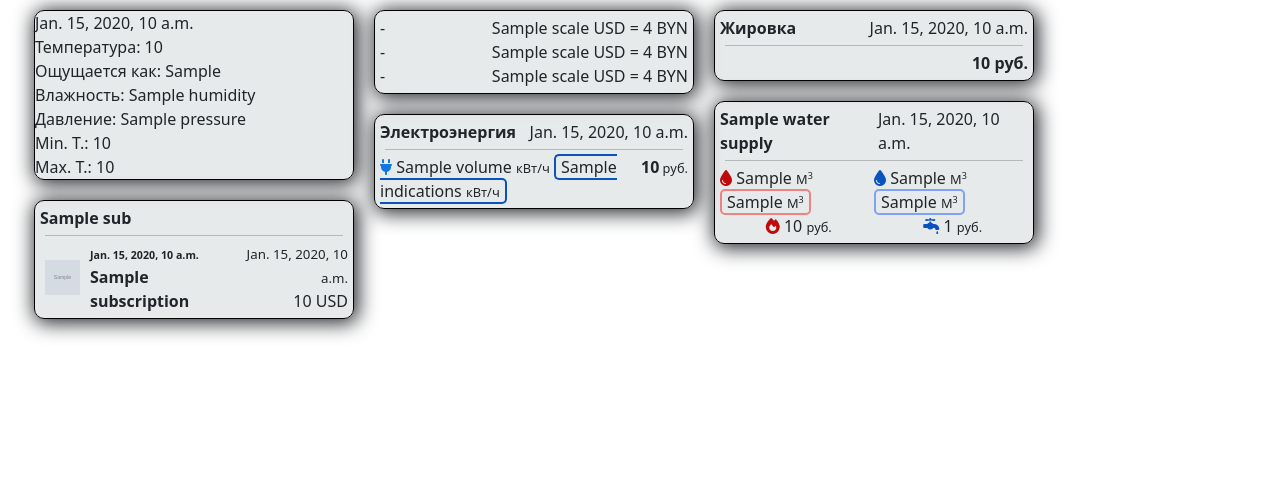
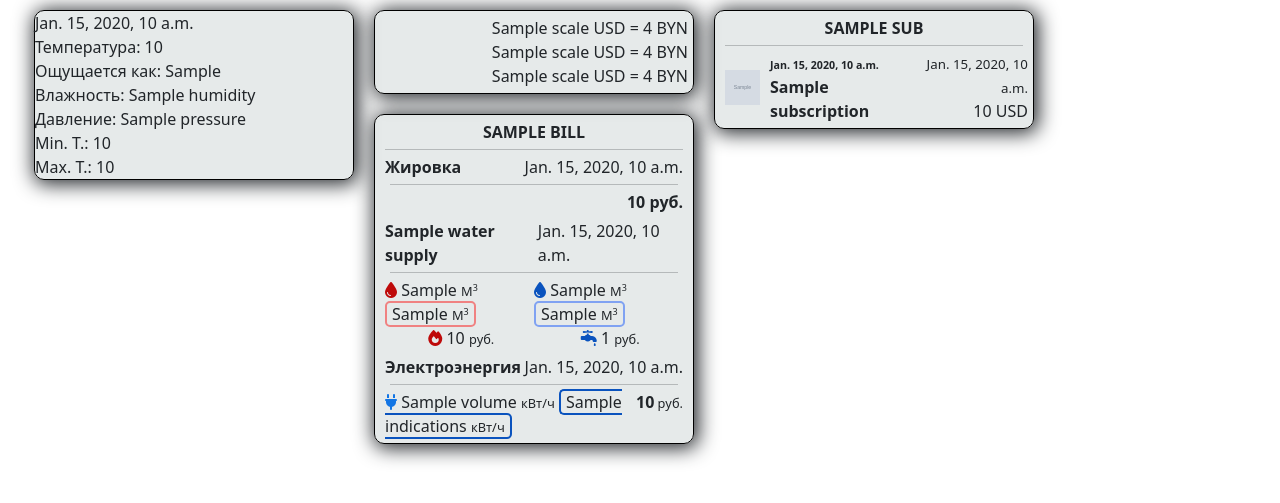
Before and after one commit to alexandrPushylo/hub, a Django app: template templates/dashboard.html in a window 1280 px wide. Shown: the top 503 px of the page. Run offline with Django 5.2, Linux system fonts and the light colour scheme; the template is opened without the code that fills it: most values are stand-ins (such as "Sample title", 1, 10 or a date in 2020); some libraries are stand-ins or nearby versions.

Commit message:
ref: dashboard

```diff
--- a/hub/utilites.py
+++ b/hub/utilites.py
@@ -240,5 +240,10 @@ def get_subs_data_for_dashboard() -> dict:
     for subs in subscriptions:
         subs.str_next_payment_date = SUB_S.get_str_next_payment_date(subs.next_payment_date)
         out['subscriptions'].append(subs)
+    return out
 
+def get_bills_data_for_dashboard() -> dict:
+    out = {
+        'title': 'Коммунальные платежи',
+    }
     return out
--- a/hub/views.py
+++ b/hub/views.py
@@ -23,6 +23,7 @@ def dashboard_view(request):
         'inf': U.get_inform_data(),
         'rate': U.get_current_currency_data(),
         'subs': U.get_subs_data_for_dashboard(),
+        'bills': U.get_bills_data_for_dashboard(),
     }
     return render(request, 'dashboard.html', out)
 
--- a/static_files/css/main.css
+++ b/static_files/css/main.css
@@ -30,7 +30,11 @@
 
 
 /*	Bills	*/
-.bills-card, .inform-card, .rate-card{
+/*.bills-card, */
+.inform-card,
+.rate-card,
+.subs_card,
+.bills_card{
 	width: var(--weight-card);
 	/*height: 6rem;*/
 	border: black 1px solid;
@@ -40,7 +44,7 @@
 	box-shadow: 2px 2px 20px 2px;
 	background-color: var(--card-background-color);
 }
-.bills-card-body, .rate-card-body{
+.bills_card_body, .rate-card-body{
 	margin: 5px;
 }
 .bills-card-header, .inform-card-header, .rate-card-header{
@@ -50,7 +54,7 @@
 
 
 
-.bills-title, .subscriptions-title{
+.bills-title{
 	font-weight: bold;
 }
 .bills-payment_date{}
@@ -330,10 +384,12 @@
 		max-width: 100vw;
 	}
 }
-
+.subs_card_body{
+	padding: 5px;
+}
 .subs_div{
 	display: flex;
-	/*align-items: center;*/
+	align-items: center;
 	justify-content: space-between;
 }
 .subs_div_col1{
@@ -364,3 +420,8 @@
 }.subs_next_payment_date{
 	font-size: 10pt;
 }
+.subscriptions_cart_title, .bills_cart_title{
+	text-align: center;
+	text-transform: uppercase;
+	font-weight: bolder;
+}
--- /dev/null
+++ b/templates/bills/bills_card.html
@@ -0,0 +1,15 @@
+<div class="bills_card">
+    <div class="bills_card_body">
+        <div class="subscriptions-card-header">
+            <div class="bills_cart_title">{{ bills.title }}</div>
+        </div>
+
+        <div>
+            <hr class="card-hr-title">
+        </div>
+        {% if rent %}{% include 'bills/rent.html' %}{% endif %}
+        {% if water_supply %}{% include 'bills/water_supply.html' %}{% endif %}
+        {% if electricity %}{% include 'bills/electricity.html' %}{% endif %}
+
+    </div>
+</div>
--- a/templates/bills/electricity.html
+++ b/templates/bills/electricity.html
@@ -1,5 +1,5 @@
-<div class="bills-card">
-    <div class="electricity bills-card-body">
+<div class="electricity_item position-relative">
+    <div class="electricity_card_body bills_card_body">
         <div class="bills-card-header">
             <div class="bills-title">Электроэнергия</div>
             <div class="bills-payment_date">{{ electricity.payment_date }}</div>
--- a/templates/bills/rent.html
+++ b/templates/bills/rent.html
@@ -1,5 +1,5 @@
-<div class="bills-card">
-    <div class="rent bills-card-body">
+<div class="rent_item">
+    <div class="rent_card_body bills_card_body">
         <div class="bills-card-header">
             <div class="bills-title">Жировка</div>
             <div class="bills-payment_date">{{ rent.payment_date }}</div>
--- a/templates/bills/water_supply.html
+++ b/templates/bills/water_supply.html
@@ -1,5 +1,5 @@
-<div class="bills-card">
-    <div class="water_supply bills-card-body">
+<div class="water_supply_item">
+    <div class="water_supply_card_body bills_card_body">
         <div class="bills-card-header">
             <div class="bills-title">{{ water_supply.title }}</div>
             <div class="bills-payment_date">{{ water_supply.payment_date }}</div>
--- a/templates/dashboard.html
+++ b/templates/dashboard.html
@@ -2,11 +2,8 @@
 {% block body %}
     <div class="application_items">{% include 'informs/informs.html' %}</div>
     {% if rate %}<div class="application_items">{% include 'exchangerate/exchangerate.html' %}</div>{% endif %}
-    {% if rent %}<div class="application_items">{% include 'bills/rent.html' %}</div>{% endif %}
-    {% if water_supply %}<div class="application_items">{% include 'bills/water_supply.html' %}</div>{% endif %}
-    {% if electricity %}<div class="application_items">{% include 'bills/electricity.html' %}</div>{% endif %}
-
     <div class="application_items">{% include 'subscriptions/subscriptions_card.html' %}</div>
+    <div class="application_items">{% include 'bills/bills_card.html' %}</div>
 
 
 
--- a/templates/exchangerate/exchangerate.html
+++ b/templates/exchangerate/exchangerate.html
@@ -1,9 +1,7 @@
 <div class="rate-card">
     <div class="rate rate-card-body">
-
-
         <div class="rate-card-header">
-            <div>-</div>
+            <div></div>
             <div class="rate-usd">
                 {% if rate.usd.difference > 0 %}
                     <span class="text-success">{{ rate.usd.difference }}</span>
@@ -22,7 +20,7 @@
             </div>
         </div>
         <div class="rate-card-header">
-            <div>-</div>
+            <div></div>
             <div class="rate-eur">
                 {% if rate.eur.difference > 0 %}
                     <span class="text-success">{{ rate.eur.difference }}</span>
@@ -41,7 +39,7 @@
             </div>
         </div>
         <div class="rate-card-header">
-            <div>-</div>
+            <div></div>
             <div class="rate-rub">
                 {% if rate.rub.difference > 0 %}
                     <span class="text-success">{{ rate.rub.difference }}</span>
--- a/templates/subscriptions/subscriptions.html
+++ b/templates/subscriptions/subscriptions.html
@@ -1,6 +1,7 @@
 {% extends 'index.html' %}
 {% block body %}
-    <div id="subscriptions_container" class="subscriptions_container mx-auto">
+    <div class="container mx-auto border border-danger">
+        <div id="subscriptions_container" class="subscriptions_container">
             <div class="card subscriptions_item"
                  onclick="gotoLocation('{% url 'dashboard' %}')"
             >
@@ -24,6 +25,7 @@
                     </div>
                 </div>
             {% endfor %}
+        </div>
+    </div>
 
-    </div>
 {% endblock %}
--- a/templates/subscriptions/subscriptions_card.html
+++ b/templates/subscriptions/subscriptions_card.html
@@ -1,7 +1,7 @@
-<div class="bills-card">
-    <div class="bills-card-body">
+<div class="subs_card">
+    <div class="subs_card_body">
         <div class="subscriptions-card-header">
-            <div class="subscriptions-title">{{ subs.title }}</div>
+            <div class="subscriptions_cart_title">{{ subs.title }}</div>
         </div>
 
         <div>
```
Also changed, not shown: other parts of static_files/css/main.css (+63 -13 lines), other parts of templates/bills/electricity.html (+1 -1 lines), other parts of templates/bills/rent.html (+1 -1 lines), other parts of templates/bills/water_supply.html (+3 -3 lines), other parts of templates/exchangerate/exchangerate.html (+0 -8 lines), other parts of templates/subscriptions/subscriptions_card.html (+2 -3 lines). Lines whose indentation alone changed are shown as unchanged.
